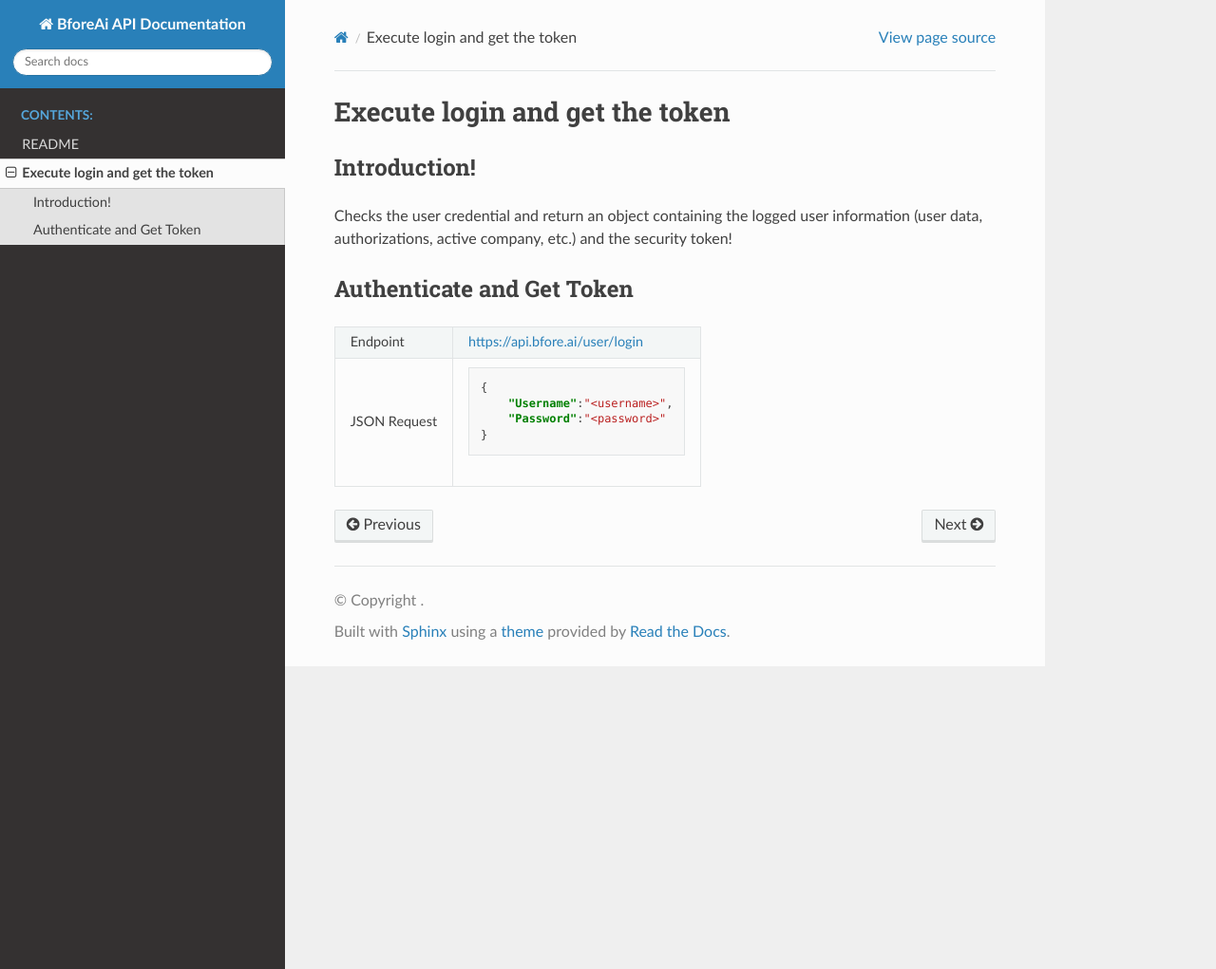
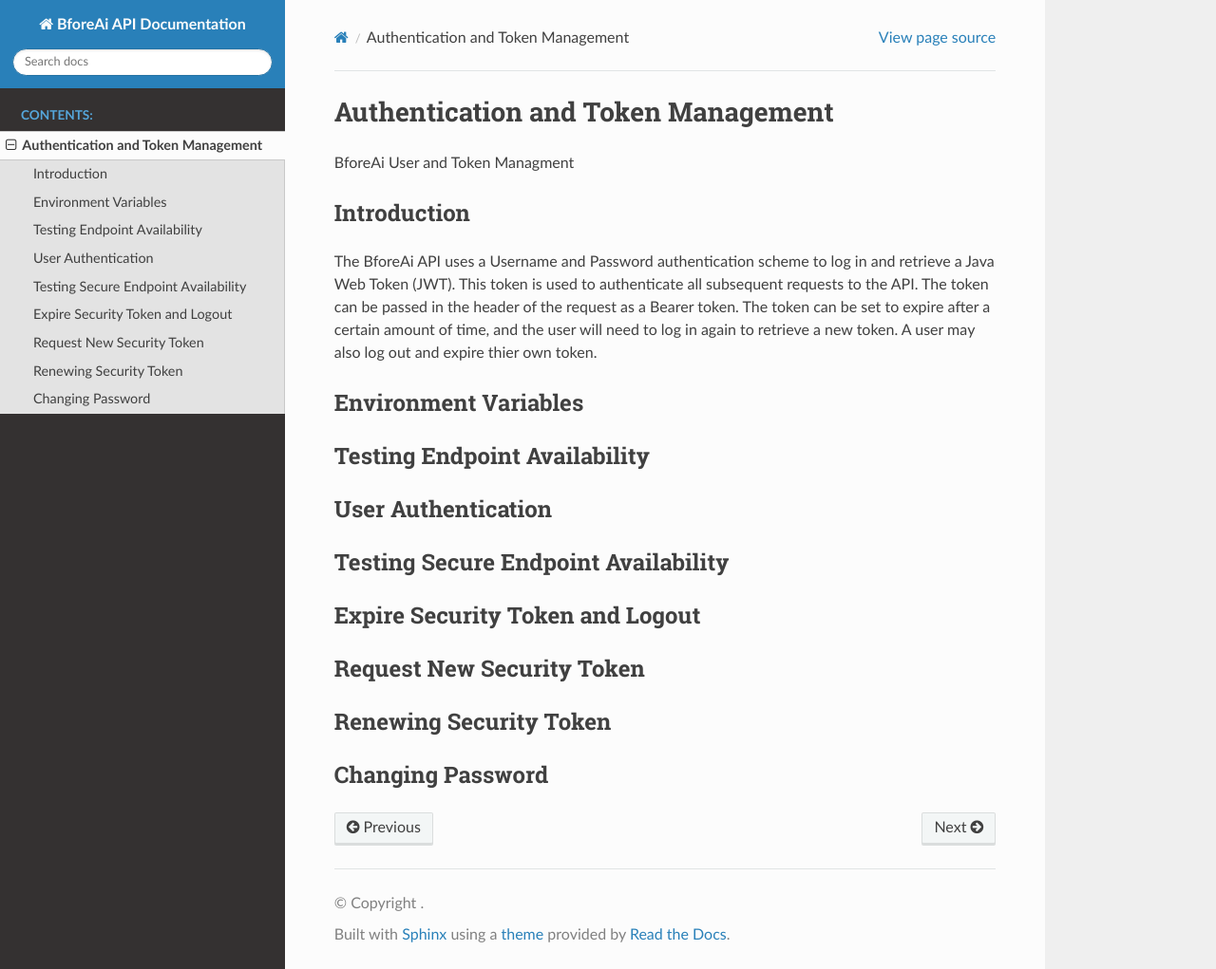
Before and after one commit to mikey-p-codes/rtd-bforeai, a Sphinx documentation site: the page built from docs/source/Authentication/index.rst, in a window 1280 px wide and 1021 px high. Shown: the whole window at 95% size. Built offline with Sphinx 7.4.7 and the Read the Docs theme 3.1.0, drawn with Linux system fonts in a browser that asks for light colours.

Commit message:
Refactor Authentication documentation structure and remove README

```diff
--- a/docs/source/Authentication/index.rst
+++ b/docs/source/Authentication/index.rst
@@ -1,29 +1,60 @@
-.. _Authentication:
+.. _authentication:
 
-===============================
-Execute login and get the token
-===============================
+================================
+Authentication and Token Management
+================================
 
-Introduction!
--------------
+BforeAi User and Token Managment
 
-Checks the user credential and return an object containing the logged user
-information (user data, authorizations, active company, etc.) and the security
-token!
+.. toctree::
+   :maxdepth: 5
+   :caption: Contents:
+    introduction
+    environment_variables
 
-.. _subtopic_section_1_label:
+.. _introduction:
 
-Authenticate and Get Token
---------------------------
+Introduction
+------------
 
-+------------------------+-----------------------------------+
-| Endpoint               | https://api.bfore.ai/user/login   |
-+------------------------+-----------------------------------+
-| JSON Request           | .. code-block:: json              |
-|                        |                                   |
-|                        |    {                              |
-|                        |        "Username":"<username>",   |
-|                        |        "Password":"<password>"    |
-|                        |    }                              |
-|                        |                                   |
-+------------------------+-----------------------------------+
+The BforeAi API uses a Username and Password authentication scheme to log in and retrieve a Java Web Token (JWT).  This token is used to authenticate all subsequent requests to the API.  The token can be passed in the header of the request as a Bearer token.  The token can be set to expire after a certain amount of time, and the user will need to log in again to retrieve a new token.  A user may also log out and expire thier own token.
+
+.. _config:
+
+Environment Variables
+---------------------
+
+.. _test_unsecure:
+
+Testing Endpoint Availability
+-----------------------------
+
+.. _login:
+
+User Authentication
+-------------------
+
+.. _test_secure:
+
+Testing Secure Endpoint Availability
+------------------------------------
+
+.. _expire_security_token:
+
+Expire Security Token and Logout
+---------------------------------
+
+.. _request_new_token:
+
+Request New Security Token
+---------------------------
+
+.. _renew_security_token:
+
+Renewing Security Token
+-----------------------
+
+.. _change_password:
+
+Changing Password
+-----------------
--- a/docs/source/README/index.rst
+++ /dev/null
@@ -1,4 +0,0 @@
-.. _readme:
-
-README
-======
--- a/docs/source/index.rst
+++ b/docs/source/index.rst
@@ -17,8 +17,6 @@
    :maxdepth: 5
    :caption: Contents:
 
-   README/index
-   Setup/index
    Authentication/index
    Domain Information/index
    Agatha/index
```
Also changed, not shown: docs/source/Setup/index.rst (deleted).
